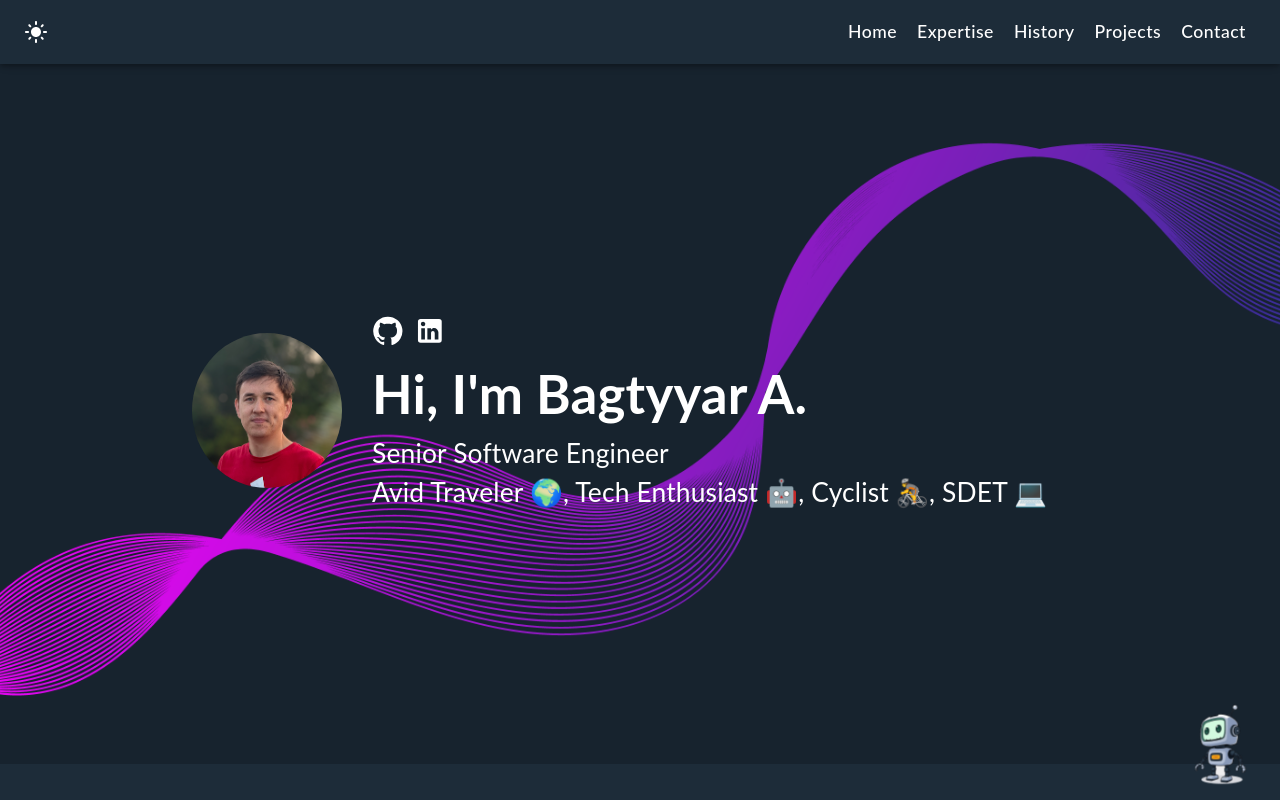
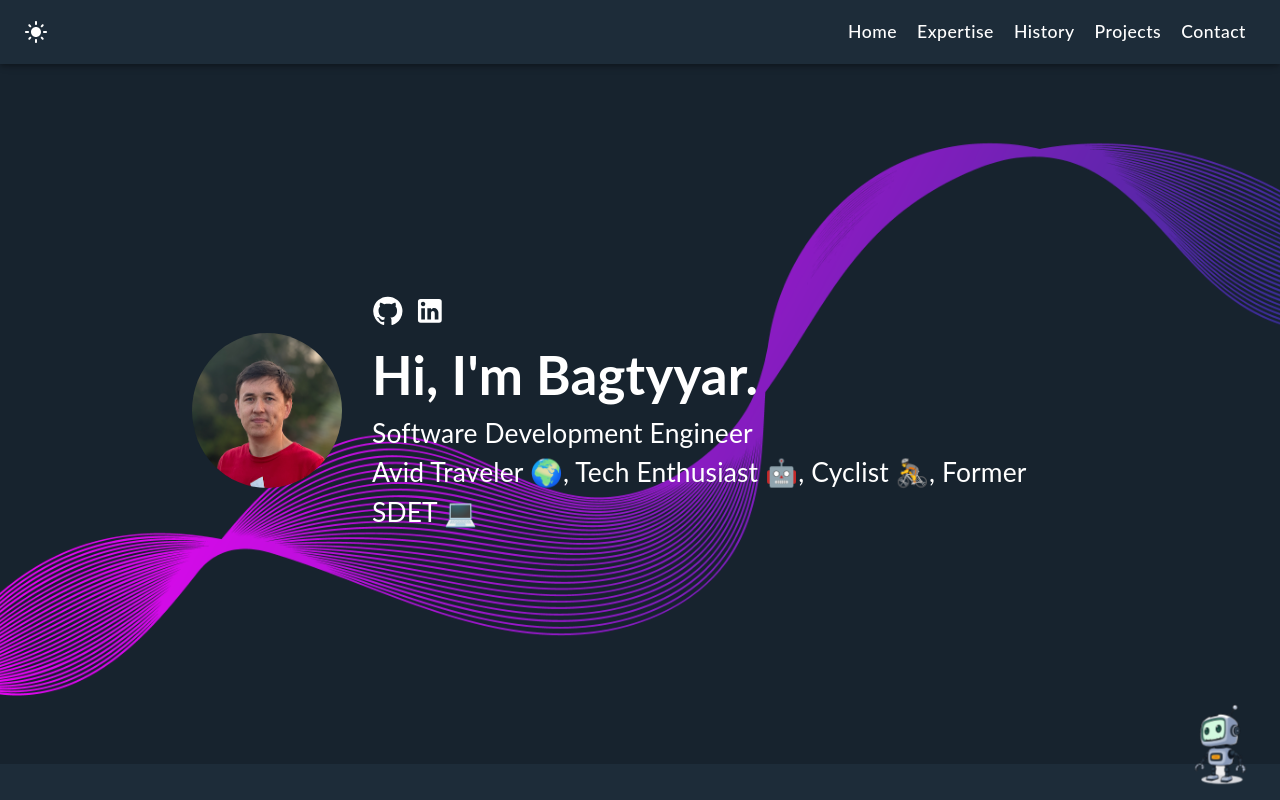
Before and after one commit to akyyev/portfolio, a React (Create React App) app: page / in a window 1280 px wide. Shown: the top 800 px of the page. Built offline with nearby package versions, Linux system fonts and the light colour scheme.

Commit message:
sending users timezone in the call

```diff
--- a/src/components/Main.tsx
+++ b/src/components/Main.tsx
@@ -18,9 +18,9 @@ function Main() {
             <a href={url.GIT_URL} target="_blank" rel="noreferrer"><GitHubIcon/></a>
             <a href={url.LINKEDIN_URL} target="_blank" rel="noreferrer"><LinkedInIcon/></a>
           </div>
-          <h1>Hi, I'm Bagtyyar A.</h1>
-          <p>Senior Software Engineer
-          <br/>Avid Traveler 🌍, Tech Enthusiast 🤖, Cyclist 🚴, SDET 💻</p>
+          <h1>Hi, I'm Bagtyyar.</h1>
+          <p>Software Development Engineer
+          <br/>Avid Traveler 🌍, Tech Enthusiast 🤖, Cyclist 🚴, Former SDET 💻</p>
 
           <div className="mobile_social_icons">
             <a href={url.GIT_URL} target="_blank" rel="noreferrer"><GitHubIcon/></a>
--- a/src/components/chatbot/ActionProvider.tsx
+++ b/src/components/chatbot/ActionProvider.tsx
@@ -55,7 +55,7 @@ class ActionProvider {
   /** Send formatted messages to the API and return the bot's reply */
   private async sendToAPI(messages: ChatMessage[]): Promise<string> {
     try {
-      const response = await this.axiosInstance.post("/", { messages });
+      const response = await this.axiosInstance.post("/", { messages, timezone: Intl.DateTimeFormat().resolvedOptions().timeZone });
       return response.data.reply;
     } catch (error: any) {
       console.error("API request failed:", error?.message || error);
```
